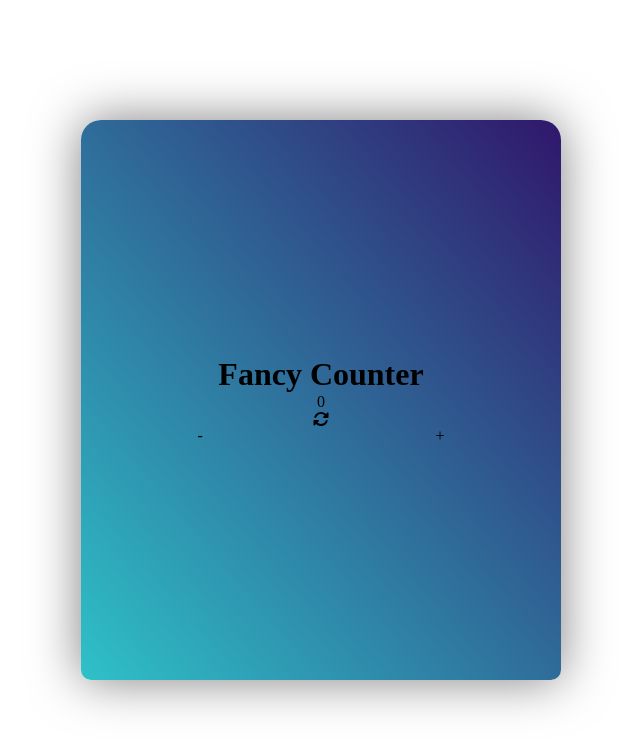
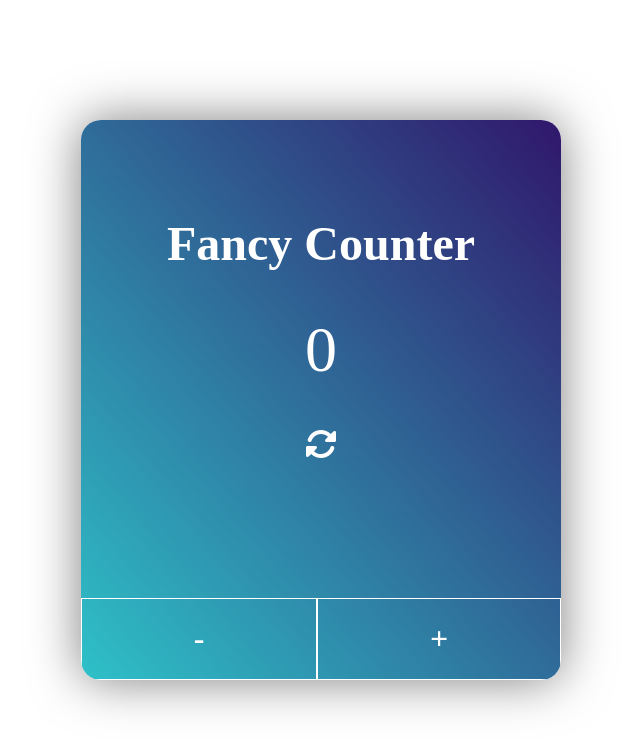
Before and after one commit to thomaserdmenger/counter-react, a React (Vite) app: page / in a window 1280 px wide. Shown: the top 750 px of the page, without its empty margins (319-959 px from the left). Built offline with nearby package versions, Linux system fonts and the light colour scheme.

Commit message:
Add CSS styles

```diff
--- a/src/App.jsx
+++ b/src/App.jsx
@@ -15,7 +15,7 @@ function App() {
     <div className="counter-container">
       <h1 className="counter-heading">Fancy Counter</h1>
       <span className="counter">{counter}</span>
-      <FontAwesomeIcon icon={faRotate} />
+      <FontAwesomeIcon className="reload-icon" icon={faRotate} />
       <div className="counter-buttons-container">
         <button className="counter-buttons" onClick={handleMinusClick}>
           -
--- a/src/styles.css
+++ b/src/styles.css
@@ -1,3 +1,7 @@
+:root {
+  --color-white: hsl(0, 0%, 100%);
+}
+
 * {
   padding: 0;
   margin: 0;
@@ -9,13 +13,14 @@ body {
   display: flex;
   justify-content: center;
   align-items: center;
-  background-color: hsl(0, 0%, 100%);
+  background-color: var(--color-white);
+  color: var(--color-white);
 }
 
 .counter-container {
   background: linear-gradient(to top right, #2ec1c8, #30176b);
-  border-bottom-left-radius: 10px;
-  border-bottom-right-radius: 10px;
+  border-bottom-left-radius: 20px;
+  border-bottom-right-radius: 20px;
   border-top-left-radius: 20px;
   border-top-right-radius: 20px;
   box-shadow: 0 0 50px hsla(0, 0%, 0%, 0.5);
@@ -25,21 +30,25 @@ body {
   justify-content: space-between;
   overflow: hidden;
   width: 30rem;
-  justify-content: center;
+  /* justify-content: center; */
 }
 
 .counter-heading {
   text-align: center;
+  margin-top: 6rem;
+  font-size: 3rem;
 }
 
 .counter {
   display: block;
   text-align: center;
+  font-size: 4rem;
 }
 
 .counter-buttons-container {
   display: flex;
   justify-content: center;
+  margin-top: 6rem;
 }
 
 .counter-buttons {
@@ -47,4 +56,12 @@ body {
   cursor: pointer;
   flex-grow: 1;
   text-align: center;
+  height: 5rem;
+  border: 0.5px solid var(--color-white);
+  font-size: 2rem;
+  font-weight: 700;
 }
+
+.reload-icon {
+  font-size: 2rem;
+}
```
